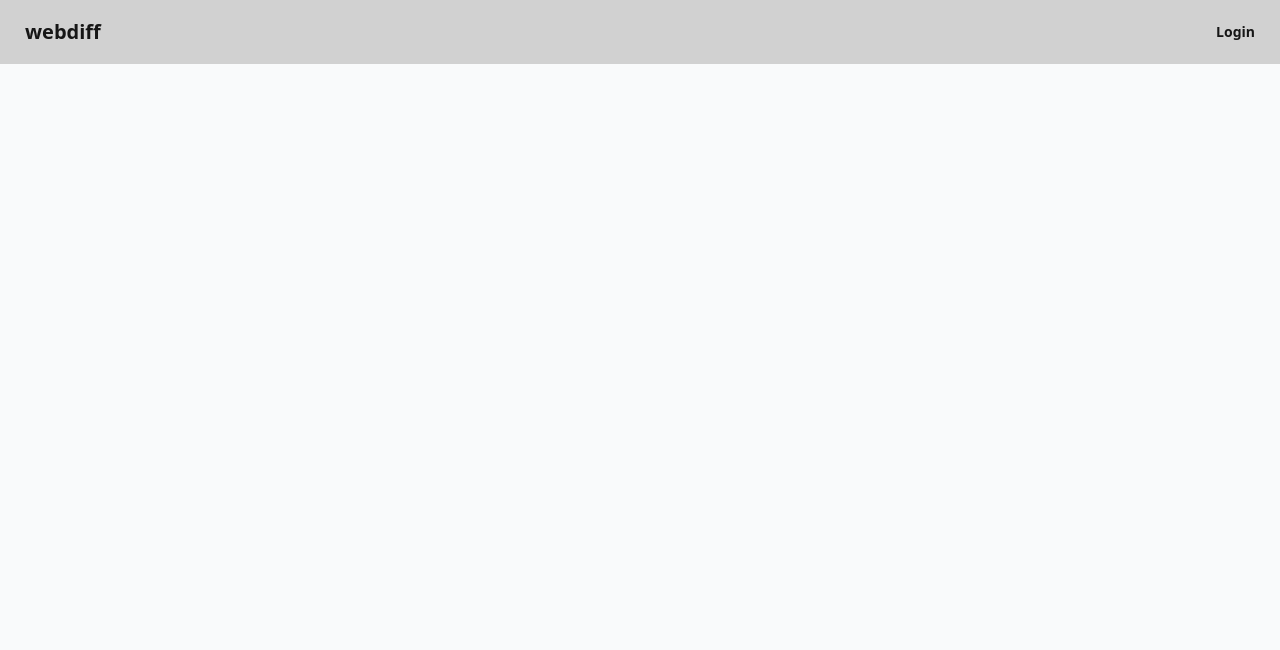
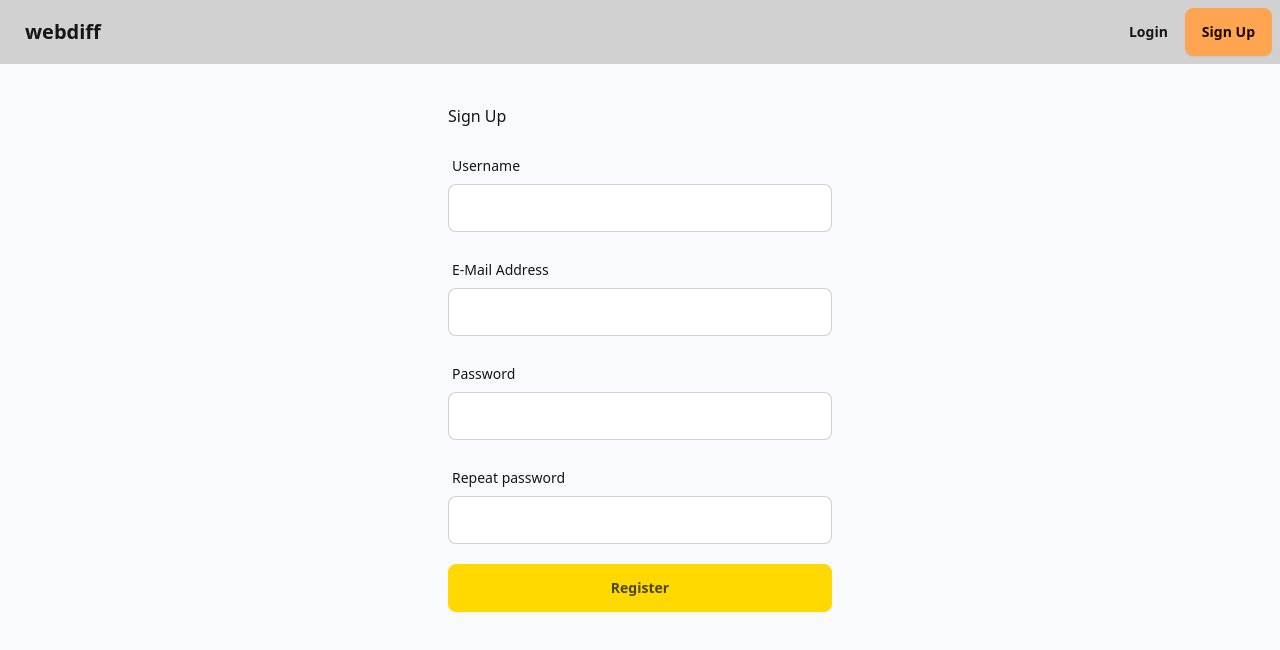
Before and after one commit to schaermu/project-webdiff, a Vue app in the folder apps/frontend/: page /sign-up in a window 1280 px wide. Before the commit this address had no page. Shown: the top 650 px of the page. Built offline with nearby package versions, Linux system fonts and the light colour scheme.

Commit message:
feat: implements frontend

```diff
--- a/apps/frontend/src/components/forms/TwInput.vue
+++ b/apps/frontend/src/components/forms/TwInput.vue
@@ -11,12 +11,12 @@
             </label>
         </template>
         <template v-else>
-            <label :for="componentId" v-bind:class="labelClass" class="form-control w-full max-w-xs">
+            <label :for="componentId" v-bind:class="labelClass" class="form-control w-full">
                 <div class="label">
                     <span class="label-text">{{ label }}</span>
                 </div>
                 <input v-model="value" v-bind:class="inputClass" :name="name" :id="componentId" :type="type"
-                    :placeholder="placeholder" class="input input-bordered w-full max-w-xs"
+                    :placeholder="placeholder" class="input input-bordered w-full"
                     :class="{ 'input-error': hasError }" />
             </label>
         </template>
--- a/apps/frontend/src/components/shared/NavigationBar.vue
+++ b/apps/frontend/src/components/shared/NavigationBar.vue
@@ -23,6 +23,7 @@
     </div>
     <div class="navbar-end">
       <RouterLink class="btn btn-ghost" v-if="!authStore.isAuthenticated" to="/">Login</RouterLink>
+      <RouterLink class="btn btn-primary" v-if="!authStore.isAuthenticated" to="/sign-up">Sign Up</RouterLink>
       <div class="dropdown dropdown-end" v-if="authStore.isAuthenticated">
         <div tabindex="0" role="button" class="btn btn-ghost">
           Hello {{ authStore.user?.username }}
--- a/apps/frontend/src/router/index.ts
+++ b/apps/frontend/src/router/index.ts
@@ -14,7 +14,12 @@ const router = createRouter({
     {
       path: '/login',
       name: 'login',
-      component: () => import('@/views/LoginView.vue'),
+      component: () => import('@/views/auth/LoginView.vue'),
+    },
+    {
+      path: '/sign-up',
+      name: 'signup',
+      component: () => import('@/views/auth/RegisterView.vue'),
     },
     {
       path: '/watches',
--- /dev/null
+++ b/apps/frontend/src/services/users.ts
@@ -0,0 +1,18 @@
+import ApiClient from "@/utils/apiClient";
+
+const client = new ApiClient('user')
+
+export default {
+    async fetchAll() {
+        return await client.get(undefined)
+    },
+    async create(data: any) {
+        return await client.post(data)
+    },
+    async update(id: string, data: any) {
+        return await client.put(id, data)
+    },
+    async delete(id: string) {
+        return await client.delete(id)
+    }
+}
--- /dev/null
+++ b/apps/frontend/src/views/auth/RegisterView.vue
@@ -0,0 +1,54 @@
+<style></style>
+<template>
+    <div class="mt-10 mx-auto sm:w-full sm:max-w-sm">
+        <h1>Sign Up</h1>
+        <Form @submit="onSubmit" :validation-schema="schema">
+            <TwInput class="my-5" name="username" label="Username" />
+            <TwInput class="my-5" name="email" label="E-Mail Address" />
+            <TwInput class="my-5" name="password" label="Password" type="password" />
+            <TwInput class="my-5" name="passwordRepeat" label="Repeat password" type="password" />
+            <button :disabled="isSubmitting" type="submit" class="btn btn-primary btn-block">
+                <span v-if="isSubmitting" class="loading loading-spinner"></span>
+                Register
+            </button>
+        </Form>
+    </div>
+</template>
+
+<script setup>
+import { ref } from 'vue'
+import { Form } from 'vee-validate'
+import { useRouter } from 'vue-router'
+import * as yup from 'yup'
+
+import UsersApi from '@/services/users'
+import TwInput from '@/components/forms/TwInput.vue'
+
+const router = useRouter()
+
+const schema = yup.object({
+    username: yup.string().required('Username is required'),
+    email: yup.string().required('E-Mail Address is required').email('Valid E-Mail Address is required'),
+    password: yup.string().required('Password is required').min(6, 'Password must be at least 6 characters'),
+    passwordRepeat: yup.string().required().oneOf([yup.ref('password')], 'Passwords must match')
+})
+
+const isSubmitting = ref(false)
+
+function resetForm() {
+    document.querySelector('form').reset()
+}
+
+function onSubmit(values, actions) {
+    isSubmitting.value = true
+    UsersApi.create(values.username, values.password).then(() => {
+        router.push({ name: 'login' })
+        resetForm()
+    }).catch(() => {
+        // handle registration errors
+    }).finally(() => {
+        isSubmitting.value = false
+    })
+}
+
+</script>
```
Also changed, not shown: apps/frontend/src/views/auth/LoginView.vue (renamed from apps/frontend/src/views/LoginView.vue).
